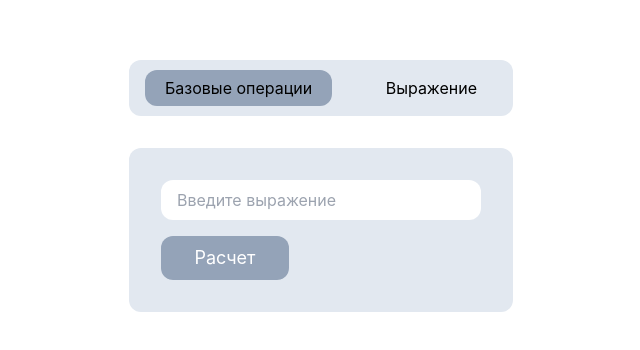
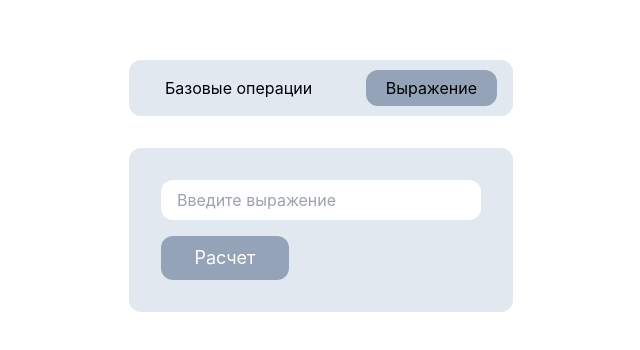
Before and after one commit to RuslanUterly/Calculator, a React (Create React App) app in the folder Frontend/calculator/: page /expression in a window 1280 px wide. Shown: the part 230-580 px from the top of the page, without its empty margins (319-959 px from the left). Built offline with nearby package versions, Linux system fonts and the light colour scheme.

Commit message:
Улучшена логика NabBar, а именно использован хук useLocation, для определения пути

```diff
--- a/Frontend/calculator/src/components/NavBar.jsx
+++ b/Frontend/calculator/src/components/NavBar.jsx
@@ -1,14 +1,8 @@
 import React, { useState } from "react";
-import { NavLink } from "react-router-dom";
+import { NavLink, useLocation } from "react-router-dom";
 
 export default function NavBar() {
-  // Начальное состояние для активной ссылки
-  const [activeLink, setActiveLink] = useState("/basic");
-
-  // Функция для обработки клика по ссылке
-  const handleLinkClick = (link) => {
-    setActiveLink(link);
-  };
+  const location = useLocation();
 
   return (
     <nav className="w-96 mx-auto mt-8 bg-slate-200 rounded-xl">
@@ -17,9 +11,8 @@ export default function NavBar() {
           <NavLink
             to="/"
             className={`px-5 py-2 rounded-xl ${
-              activeLink === "/basic" ? "bg-slate-400" : ""
+              location.pathname === "/" ? "bg-slate-400" : ""
             }`}
-            onClick={() => handleLinkClick("/basic")}
           >
             Базовые операции
           </NavLink>
@@ -28,9 +21,8 @@ export default function NavBar() {
           <NavLink
             to="/expression"
             className={`px-5 py-2 rounded-xl ${
-              activeLink === "/expression" ? "bg-slate-400" : ""
+              location.pathname === "/expression" ? "bg-slate-400" : ""
             }`}
-            onClick={() => handleLinkClick("/expression")}
           >
             Выражение
           </NavLink>
```
